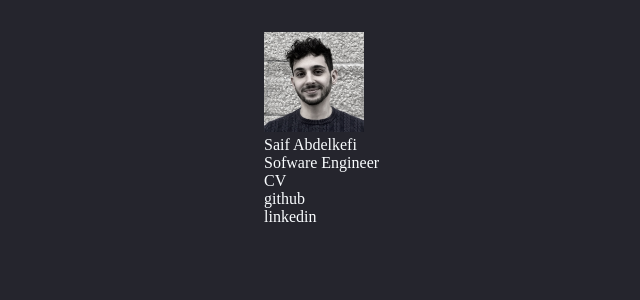
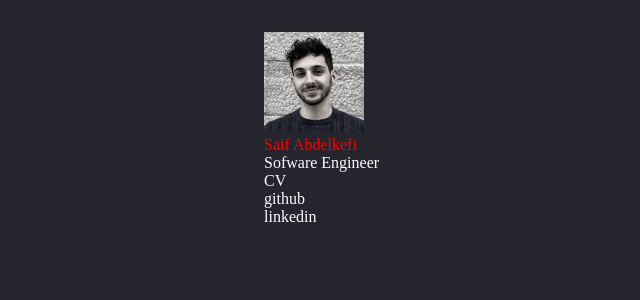
Before and after one commit to SaifAbdkf/personal-website, a React (Vite) app in the folder saif-website/: page / in a window 1280 px wide. Shown: the top 300 px of the page, without its empty margins (56-696 px from the left). Built offline with nearby package versions, Linux system fonts and the light colour scheme.

Commit message:
title red

```diff
--- a/saif-website/src/Header.tsx
+++ b/saif-website/src/Header.tsx
@@ -5,7 +5,7 @@ export default function Header() {
     <div className={"headerContainer"}>
       <img src="../assets/headshot3.jpg" className={"headshot"} />
       <div className={"title"}>
-        <div> Saif Abdelkefi</div>
+        <div className="saif_H1"> Saif Abdelkefi</div>
         <div> Sofware Engineer</div>
       </div>
       <div className={"links"}>
--- a/saif-website/src/index.css
+++ b/saif-website/src/index.css
@@ -20,3 +20,6 @@ body {
   min-width: 40rem;
   /* to test, remove when i have content */
 }
+.saif_H1{
+ color: red;
+}
```
